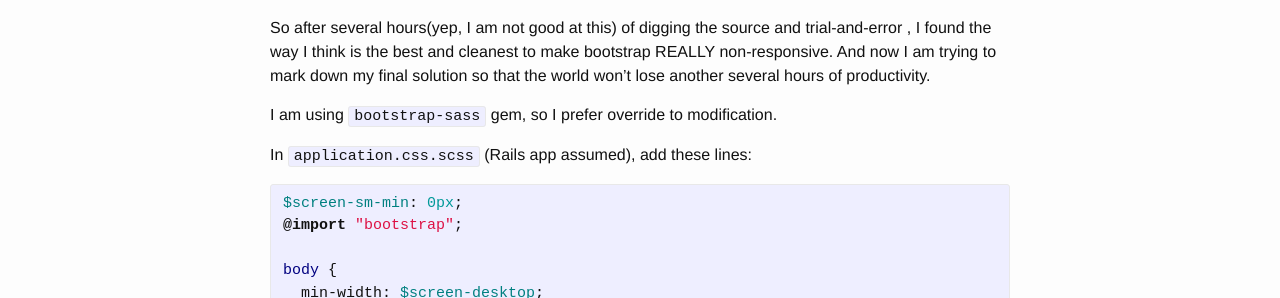
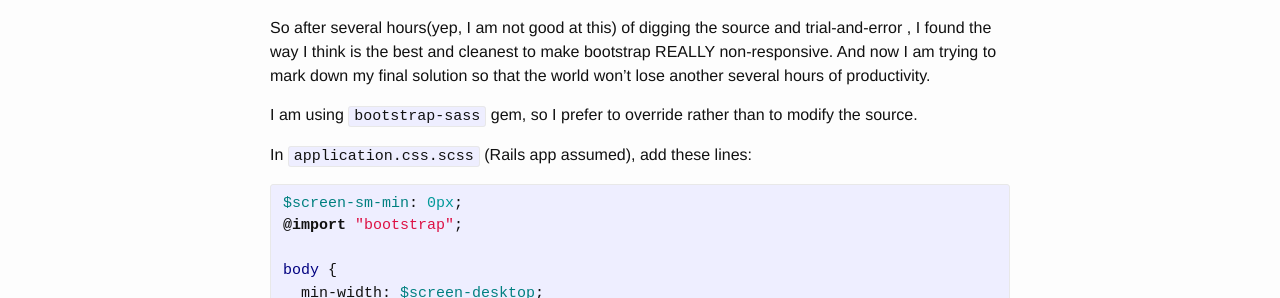
Before and after one commit to ghprince/ghprince.github.io, a Jekyll site: the page built from _posts/2014-09-05-truly-non-responsive-bootstrap-3.markdown, in a window 1280 px wide. Shown: the part 615-913 px from the top of the page. Built offline with Jekyll 4.4.1, drawn with Linux system fonts in a browser that asks for light colours; comment, search, counter and statistics services are not loaded.

Commit message:
my english is still improving :)

```diff
--- a/_posts/2014-09-05-truly-non-responsive-bootstrap-3.markdown
+++ b/_posts/2014-09-05-truly-non-responsive-bootstrap-3.markdown
@@ -19,7 +19,7 @@ I am not a front-end engineer (but full-stack maybe?), so I hate those confusing
 
 So after several hours(yep, I am not good at this) of digging the source and trial-and-error , I found the way I think is the best and cleanest to make bootstrap REALLY non-responsive. And now I am trying to mark down my final solution so that the world won't lose another several hours of productivity.
 
-I am using `bootstrap-sass` gem, so I prefer override to modification.
+I am using `bootstrap-sass` gem, so I prefer to override rather than to modify the source.
 
 In `application.css.scss` (Rails app assumed), add these lines:
 
```
